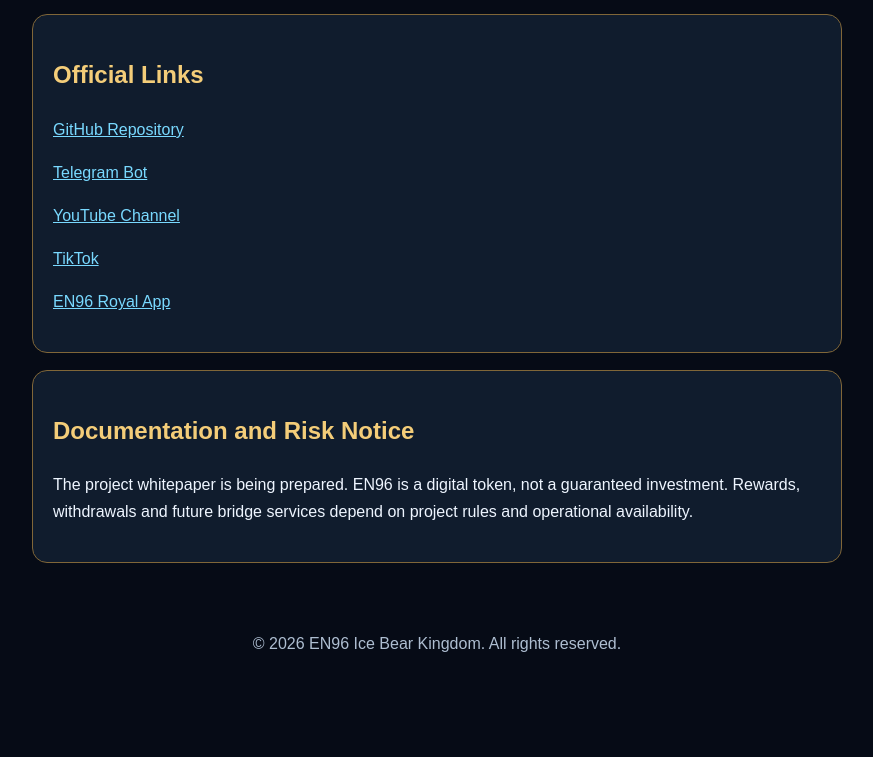
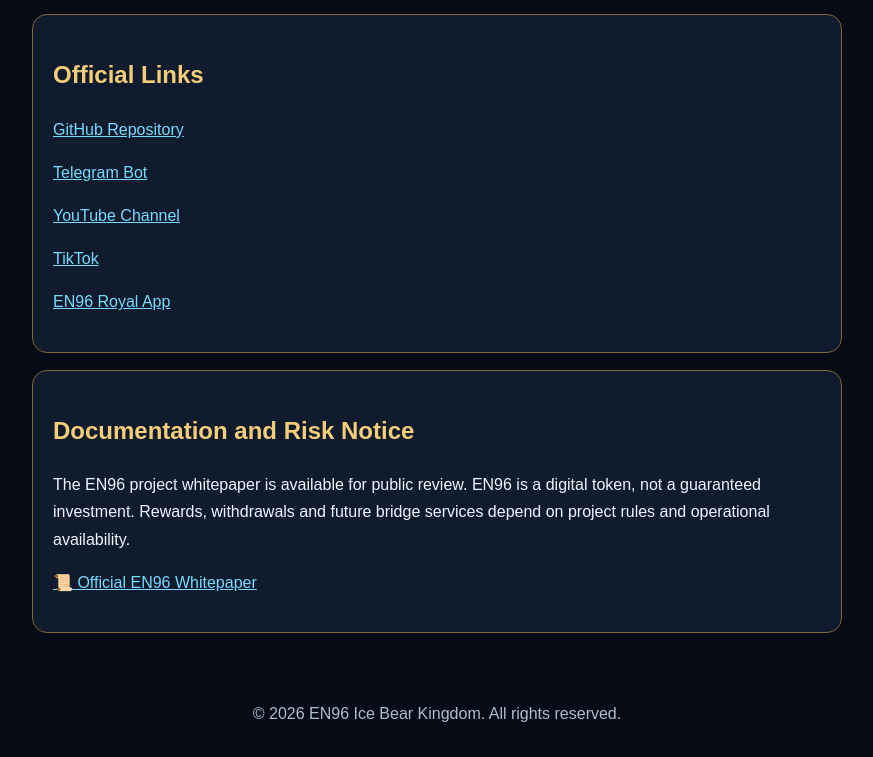
Before and after one commit to Fouad1299/en96, a plain HTML site: page about.html in a window 1280 px wide. Shown: the part 1560-2317 px from the top of the page, without its empty margins (203-1076 px from the left). Before the commit the page ends 2247 px from the top, so only its background shows below. Drawn offline with Linux system fonts and the light colour scheme.

Commit message:
Update about.html

```diff
--- a/about.html
+++ b/about.html
@@ -341,10 +341,21 @@ button.active {
   </h2>
 
   <p data-i18n="documentationText">
-    The project whitepaper is being prepared.
+    The EN96 project whitepaper is available for public review.
     EN96 is a digital token, not a guaranteed investment.
     Rewards, withdrawals and future bridge services
     depend on project rules and operational availability.
+  </p>
+
+  <p>
+    <a
+      href="https://github.com/Fouad1299/en96/blob/main/WHITEPAPER.md"
+      target="_blank"
+      rel="noopener noreferrer"
+      data-i18n="whitepaperLink"
+    >
+      📜 Official EN96 Whitepaper
+    </a>
   </p>
 </section>
 
@@ -418,7 +429,9 @@ const translations = {
     documentationTitle: "Documentation and Risk Notice",
 
     documentationText:
-      "The project whitepaper is being prepared. EN96 is a digital token, not a guaranteed investment. Rewards, withdrawals and future bridge services depend on project rules and operational availability.",
+      "The EN96 project whitepaper is available for public review. EN96 is a digital token, not a guaranteed investment. Rewards, withdrawals and future bridge services depend on project rules and operational availability.",
+
+    whitepaperLink: "📜 Official EN96 Whitepaper",
 
     footerText:
       "© 2026 EN96 Ice Bear Kingdom. All rights reserved."
@@ -482,7 +495,9 @@ const translations = {
     documentationTitle: "الوثائق والتنبيه إلى المخاطر",
 
     documentationText:
-      "الورقة البيضاء للمشروع قيد الإعداد. EN96 رمز رقمي وليس استثمارًا مضمونًا. تخضع المكافآت والسحوبات وخدمات الجسر المستقبلية لقواعد المشروع وتوافر الخدمات.",
+      "الورقة البيضاء لمشروع EN96 متاحة للمراجعة العامة. EN96 رمز رقمي وليس استثمارًا مضمونًا. تخضع المكافآت والسحوبات وخدمات الجسر المستقبلية لقواعد المشروع وتوافر الخدمات.",
+
+    whitepaperLink: "📜 الورقة البيضاء الرسمية لمشروع EN96",
 
     footerText:
       "© 2026 مملكة الدب القطبي EN96. جميع الحقوق محفوظة."
```
